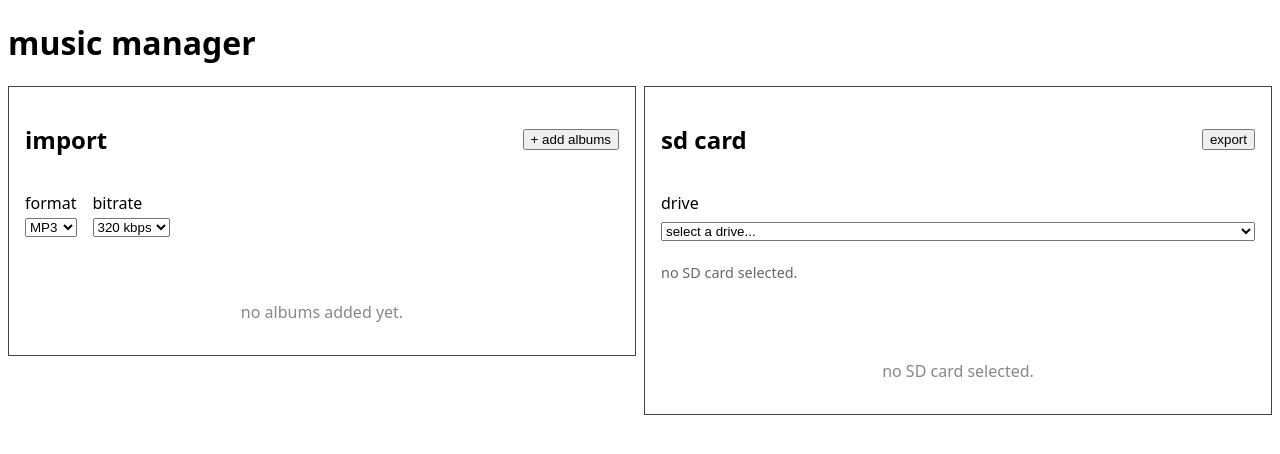
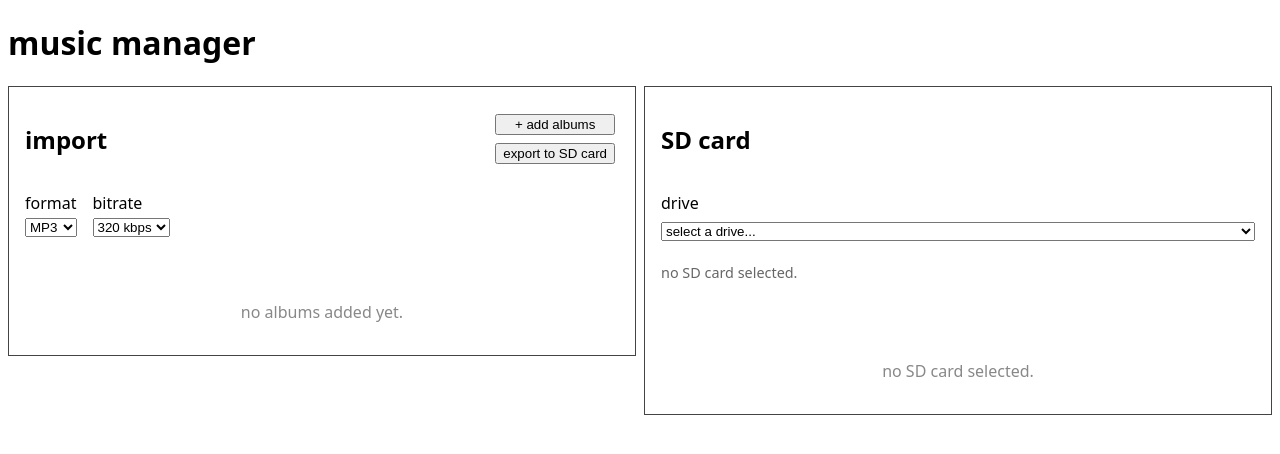
Before and after one commit to arrathore/music-player, a React (Create React App) app in the folder music-manager/client/music-manager/: page / in a window 1280 px wide. Shown: the top 454 px of the page. Built offline with nearby package versions, Linux system fonts and the light colour scheme.

Commit message:
clarified import export ui

```diff
--- a/music-manager/client/music-manager/src/components/import/ImportPane.css
+++ b/music-manager/client/music-manager/src/components/import/ImportPane.css
@@ -13,12 +13,19 @@
     align-items: center;
 }
 
-.import-settings {
+.header-buttons {
+    display: flex;
+    flex-direction: column;
+    padding: 0.25rem;
+    gap: 0.5rem;
+}
+
+.export-settings {
     display: flex;
     gap: 1rem;
 }
 
-.import-settings label {
+.export-settings label {
     display: flex;
     flex-direction: column;
     gap: 0.25rem;
--- a/music-manager/client/music-manager/src/components/import/ImportPane.tsx
+++ b/music-manager/client/music-manager/src/components/import/ImportPane.tsx
@@ -26,11 +26,15 @@ function ImportPane() {
     <div className="ImportPane">
       <header className="pane-header">
 	<h2>import</h2>
-	<button className="primary-button"
-	  onClick={handleAddAlbums}>+ add albums</button>
+	<div className="header-buttons">
+	  <button className="primary-button"
+	    onClick={handleAddAlbums}>+ add albums</button>
+	  <button className="export-button">export to SD card</button>
+	</div>
+
       </header>
 
-      <div className="import-settings">
+      <div className="export-settings">
 	<label>
 	  format
 	  <select defaultValue="mp3">
--- a/music-manager/client/music-manager/src/components/sdcard/SDCardPane.tsx
+++ b/music-manager/client/music-manager/src/components/sdcard/SDCardPane.tsx
@@ -4,8 +4,7 @@ function SDCardPane() {
   return (
     <div className="SDCardPane">
       <header className="pane-header">
-	<h2>sd card</h2>
-	<button className="primary-button">export</button>
+	<h2>SD card</h2>
       </header>
 
       <div className="sdcard-controls">
```
